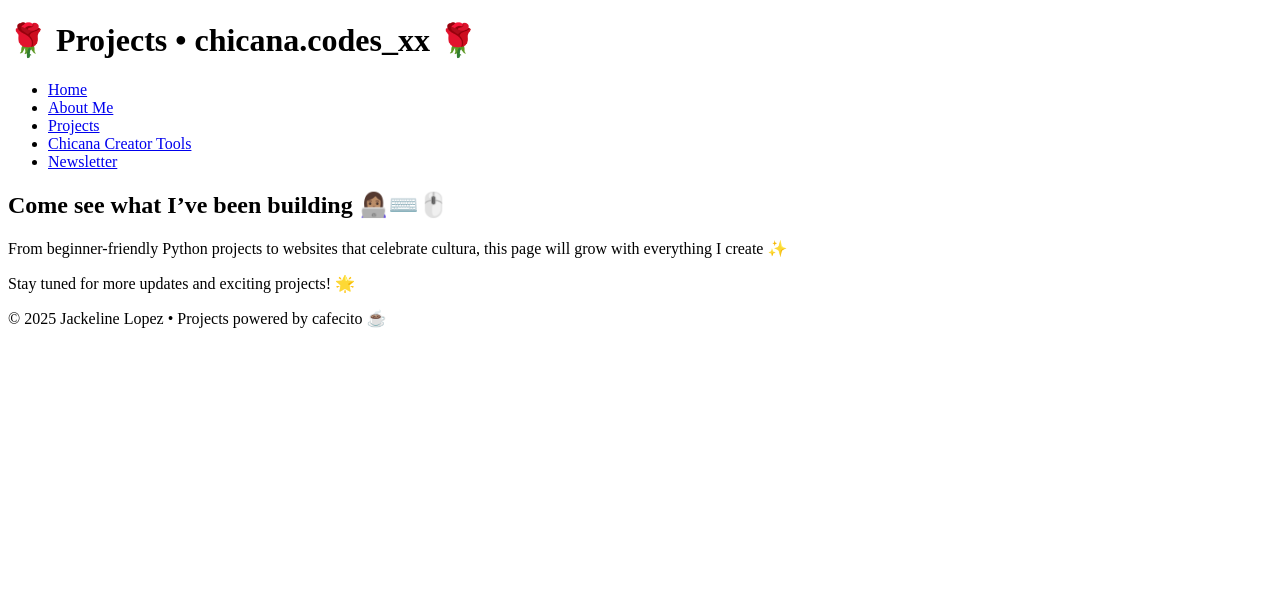
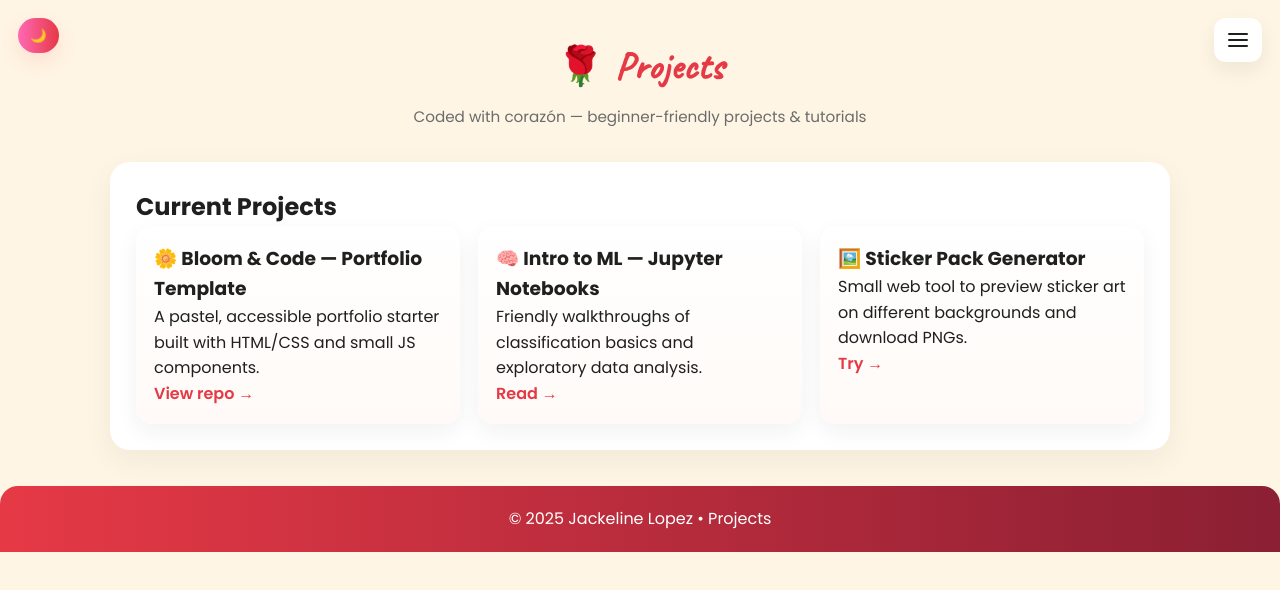
Before and after one commit to JackelineLopez-xx/chicana.codes_xx, a plain HTML site: page projects.html in a window 1280 px wide. Drawn offline with Linux system fonts and the light colour scheme.

Commit message:
Update projects.html

```diff
--- a/projects.html
+++ b/projects.html
@@ -1,35 +1,68 @@
 <!DOCTYPE html>
 <html lang="en">
 <head>
-  <meta charset="UTF-8" />
-  <meta name="viewport" content="width=device-width, initial-scale=1.0" />
+  <meta charset="utf-8" />
+  <meta name="viewport" content="width=device-width,initial-scale=1" />
   <title>Projects • chicana.codes_xx</title>
-  <link rel="stylesheet" href="style.css" />
+  <link href="https://fonts.googleapis.com/css2?family=Caveat&family=Poppins:wght@300;400;600;700&display=swap" rel="stylesheet">
+  <link rel="stylesheet" href="styles.css" />
 </head>
 <body>
-  <header>
-    <h1 class="title">🌹 Projects • chicana.codes_xx 🌹</h1>
-    <nav>
-      <ul>
-        <li><a href="index.html">Home</a></li>
-        <li><a href="about.html">About Me</a></li>
-        <li><a href="projects.html">Projects</a></li>
-        <li><a href="shop.html">Chicana Creator Tools</a></li>
-        <li><a href="newsletter.html">Newsletter</a></li>
-      </ul>
-    </nav>
+  <button id="toggle-mode" aria-label="Toggle dark mode">🌙</button>
+  <button id="menu-btn" class="menu-btn" aria-label="Open menu" aria-expanded="false">
+    <span class="burger"></span>
+  </button>
+
+  <div id="overlay-menu" class="overlay" aria-hidden="true">
+    <div class="overlay-inner" role="dialog" aria-modal="true">
+      <button id="close-menu" class="close-menu" aria-label="Close menu">✕</button>
+      <h1 class="site-title overlay-title">🌹 chicana.codes_xx</h1>
+      <nav class="overlay-nav">
+        <ul>
+          <li><a href="index.html">Home</a></li>
+          <li><a href="about.html">About</a></li>
+          <li><a href="projects.html" class="active">Projects</a></li>
+          <li><a href="shop.html">Shop</a></li>
+          <li><a href="newsletter.html">Newsletter</a></li>
+        </ul>
+      </nav>
+    </div>
+  </div>
+
+  <header class="site-header">
+    <h1 class="site-title">🌹 Projects</h1>
+    <p class="tagline">Coded with corazón — beginner-friendly projects & tutorials</p>
   </header>
 
-  <main>
-    <section class="hero">
-      <h2>Come see what I’ve been building 👩🏽‍💻⌨️🖱️ </h2>
-      <p>From beginner-friendly Python projects to websites that celebrate cultura, this page will grow with everything I create ✨</p>
-      <p>Stay tuned for more updates and exciting projects! 🌟</p>
+  <main class="container">
+    <section class="projects card">
+      <h2>Current Projects</h2>
+      <div class="projects-grid">
+        <article class="project-item">
+          <h3>🌼 Bloom & Code — Portfolio Template</h3>
+          <p>A pastel, accessible portfolio starter built with HTML/CSS and small JS components.</p>
+          <a href="#" class="link">View repo →</a>
+        </article>
+
+        <article class="project-item">
+          <h3>🧠 Intro to ML — Jupyter Notebooks</h3>
+          <p>Friendly walkthroughs of classification basics and exploratory data analysis.</p>
+          <a href="#" class="link">Read →</a>
+        </article>
+
+        <article class="project-item">
+          <h3>🖼️ Sticker Pack Generator</h3>
+          <p>Small web tool to preview sticker art on different backgrounds and download PNGs.</p>
+          <a href="#" class="link">Try →</a>
+        </article>
+      </div>
     </section>
   </main>
 
-  <footer>
-    <p>&copy; 2025 Jackeline Lopez • Projects powered by cafecito ☕</p>
+  <footer class="site-footer">
+    <p>&copy; 2025 Jackeline Lopez • Projects</p>
   </footer>
+
+  <script src="scripts/script.js"></script>
 </body>
 </html>
```
